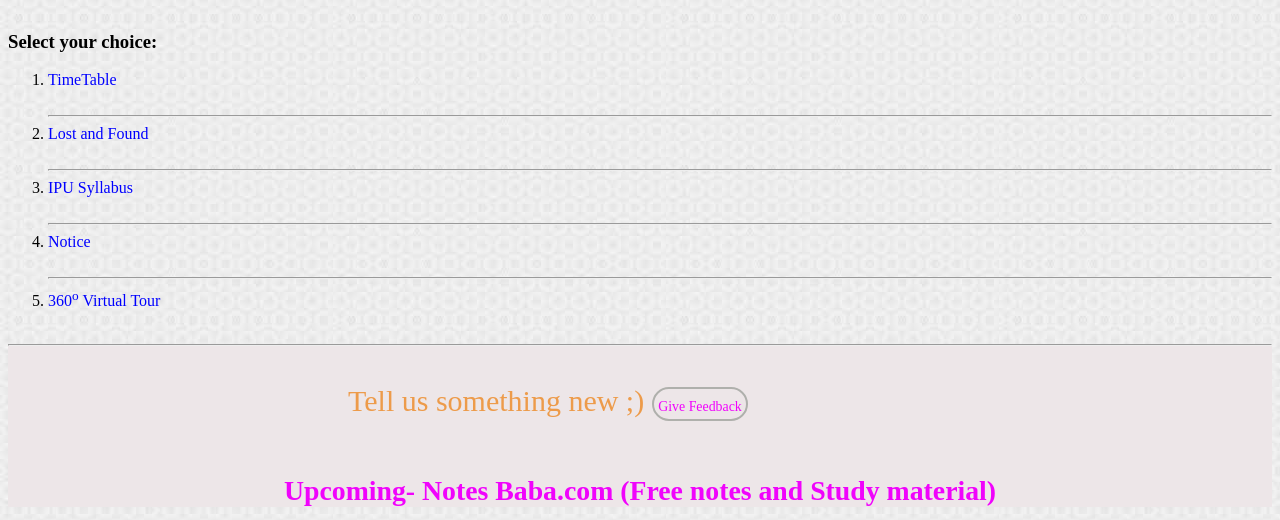
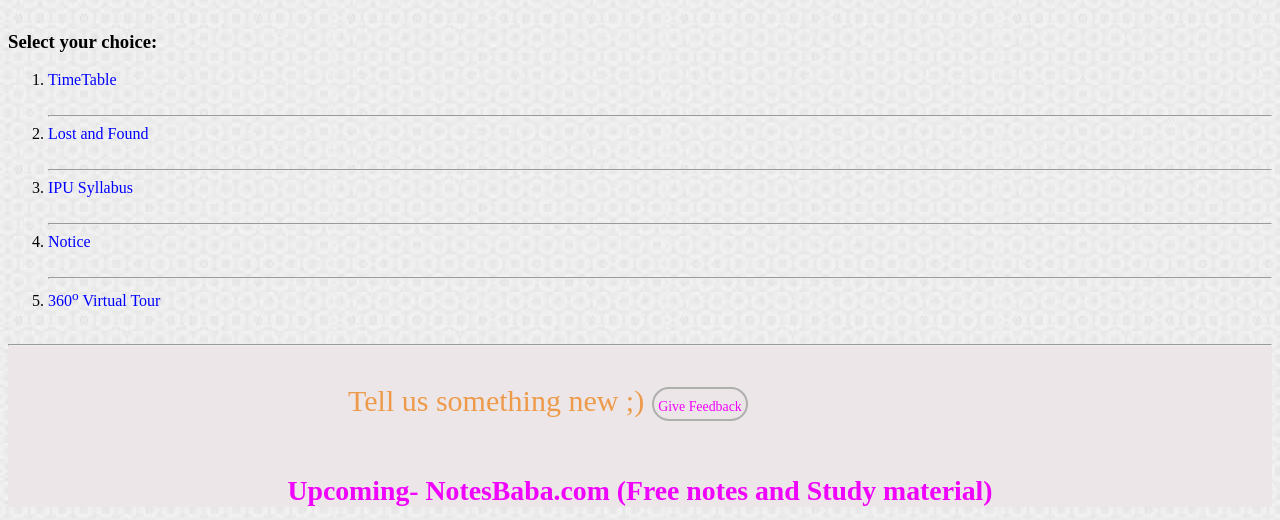
Before and after one commit to hardikhub007/VSIT-UNOFFICIAL, a plain HTML site: page index.html in a window 1280 px wide. Shown: the part 432-952 px from the top of the page. Drawn offline with Linux system fonts and the light colour scheme.

Commit message:
Update index.html

```diff
--- a/index.html
+++ b/index.html
@@ -89,7 +89,7 @@
                     <a id="button1" href="https://docs.google.com/forms/d/e/1FAIpQLSf0yLD8jLkhawKVW0d598Ux3mhXKQ1b5P3fN794I1ruHeazLA/viewform?usp=sf_link"><small><small>Give Feedback</small></small></a>
                 </div>
                 <h1 class="head">
-                <small><small>Upcoming- Notes Baba.com (Free notes and Study material)</small></small>
+                <small><small>Upcoming- NotesBaba.com (Free notes and Study material)</small></small>
 
                 </div>
                 <div class="cntr">
```
